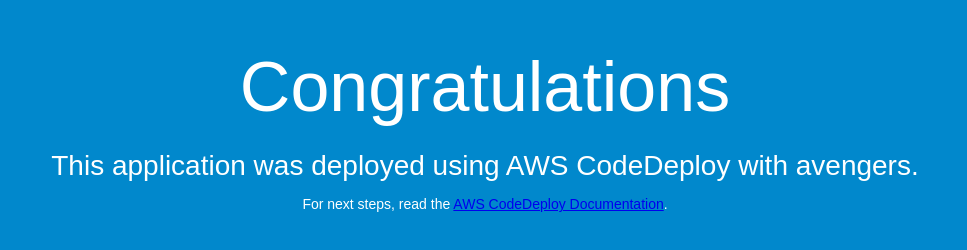
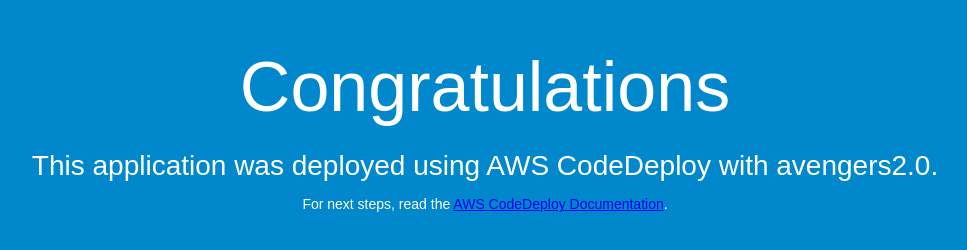
Before and after one commit to aniketr29/MyDemo, a plain HTML site: page index.html in a window 1280 px wide. Shown: the whole page, without its empty margins (155-1122 px from the left). Drawn offline with Linux system fonts and the light colour scheme.

Commit message:
this is my third commit

```diff
--- a/index.html
+++ b/index.html
@@ -27,7 +27,7 @@
 <body>
   <div align="center">
     <h1>Congratulations</h1>
-    <h2>This application was deployed using AWS CodeDeploy with avengers.</h2>
+    <h2>This application was deployed using AWS CodeDeploy with avengers2.0.</h2>
     <p>For next steps, read the <a href="http://aws.amazon.com/documentation/codedeploy">AWS CodeDeploy Documentation</a>.</p>
   </div>
 </body>
```
